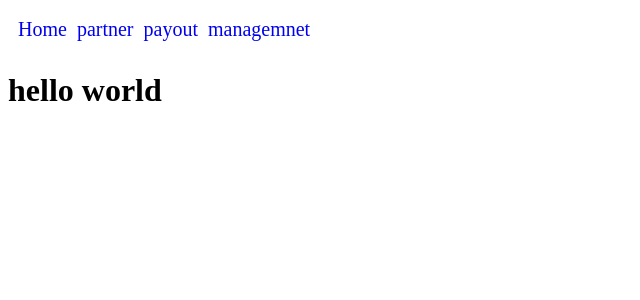
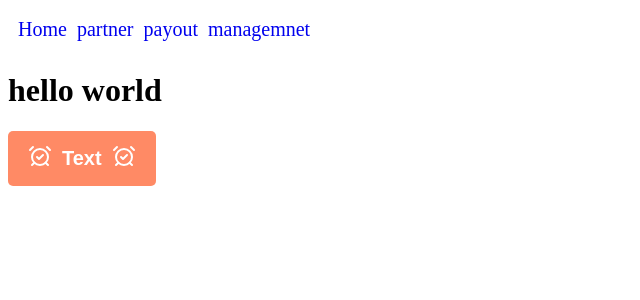
Before and after one commit to Millionaiyer/svelte-sveltekit, a SvelteKit app: page / in a window 1280 px wide. Shown: the top 300 px of the page, without its empty margins (0-640 px from the left). Built offline with nearby package versions, Linux system fonts and the light colour scheme.

Commit message:
feat: :sparkles: snippets introduction

```diff
--- a/package.json
+++ b/package.json
@@ -25,6 +25,7 @@
 		"globals": "^16.0.0",
 		"prettier": "^3.4.2",
 		"prettier-plugin-svelte": "^3.3.3",
+		"sass-embedded": "^1.89.0",
 		"svelte": "^5.0.0",
 		"svelte-check": "^4.0.0",
 		"typescript": "^5.0.0",
@@ -32,6 +33,7 @@
 		"vite": "^6.2.6"
 	},
 	"dependencies": {
+		"@lucide/svelte": "^0.511.0",
 		"jwt-decode": "^4.0.0"
 	}
 }
--- /dev/null
+++ b/src/lib/Button.svelte
@@ -0,0 +1,89 @@
+<script lang="ts">
+	import type { Snippet } from 'svelte';
+	import type { HTMLButtonAttributes } from 'svelte/elements';
+	let isLeftHovered = $state(false);
+
+	type Props = HTMLButtonAttributes & {
+		left?: Snippet<[boolean]>;
+		right?: Snippet;
+		children: Snippet<[boolean]>;
+		size?: 'sm' | 'lg';
+		shadow?: boolean;
+		onlefthover?: () => void;
+	};
+	let {
+		left,
+		right,
+		size = 'sm',
+		shadow = false,
+		children,
+		onlefthover,
+		...props
+	}: Props = $props();
+</script>
+
+<button class:sm={size == 'sm'} class:lg={size == 'lg'} class:shadow {...props}>
+	{#if left}
+		<div
+			role="presentation"
+			class="left-content"
+			onmouseenter={() => {
+				onlefthover?.();
+				isLeftHovered = true;
+			}}
+			onmouseleave={() => {
+				isLeftHovered = false;
+			}}
+		>
+			{@render left(isLeftHovered)}
+		</div>
+	{/if}
+	{@render children(isLeftHovered)}
+	{#if right}
+		<div class="right-content">
+			{@render right()}
+		</div>
+	{/if}
+</button>
+
+<style lang="scss">
+	button {
+		border: none;
+		background-color: var(--buttonBgColor, #ff3e00);
+		color: var(--buttonTextColor, #ffffff);
+		padding: 0 20px;
+		height: 45px;
+		font-weight: bold;
+		border-radius: 5px;
+		cursor: pointer;
+		display: flex;
+		align-items: center;
+		justify-content: center;
+		&:disabled {
+			opacity: 0.6;
+			cursor: not-allowed;
+		}
+		&:hover {
+			background-image: linear-gradient(rgba(0, 0, 0, 0.4) 0 0);
+		}
+		&:active {
+			background-image: linear-gradient(rgba(255, 255, 255, 0.1) 0 0);
+		}
+		&.sm {
+			height: 45px;
+		}
+		&.lg {
+			height: 55px;
+			font-size: 20px;
+		}
+		&.shadow {
+			box-shadow: 0 0 10px rgba(1, 1, 1, 0.3);
+		}
+		.left-content {
+			margin-inline-end: 10px;
+		}
+		.right-content {
+			margin-inline-start: 10px;
+		}
+	}
+</style>
--- a/src/routes/+page.svelte
+++ b/src/routes/+page.svelte
@@ -1 +1,36 @@
+<script lang='ts'>
+	import Button from '$lib/Button.svelte';
+	import { AlarmCheck, Calendar, Search } from '@lucide/svelte';
+
+</script>
 <h1>hello world</h1>
+<!--
+{#snippet leftIcon(isHovered:boolean)}
+{#if isHovered}
+<Search/>
+{:else}
+<AlarmCheck/>
+{/if}
+
+{/snippet}
+
+{#snippet rightIcon()}
+<Calendar/>
+{/snippet}
+
+<Button left={leftIcon} right={rightIcon} size='sm' >click me</Button> -->
+
+
+<Button size="lg" disabled>
+	{#snippet left(isHovered)}
+		{#if isHovered}
+			<Search />
+		{:else}
+			<AlarmCheck />
+		{/if}
+	{/snippet}
+	Text
+	{#snippet right()}
+		<AlarmCheck />
+	{/snippet}
+</Button>
```
Also changed, not shown: 1 other file (tests, documents, lock files or other folders).
